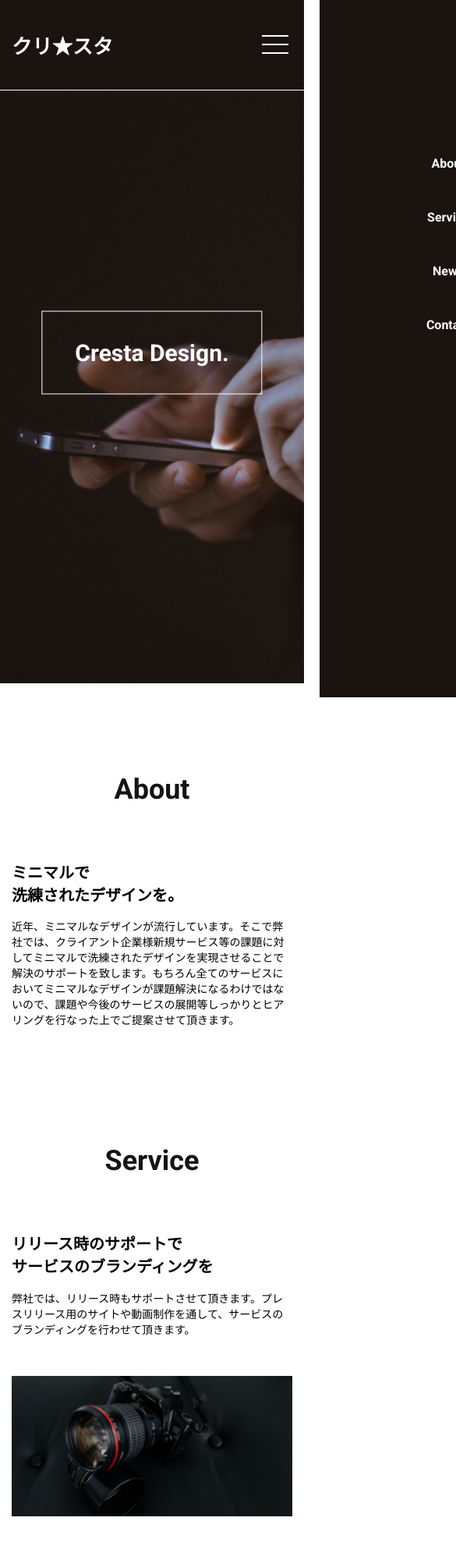
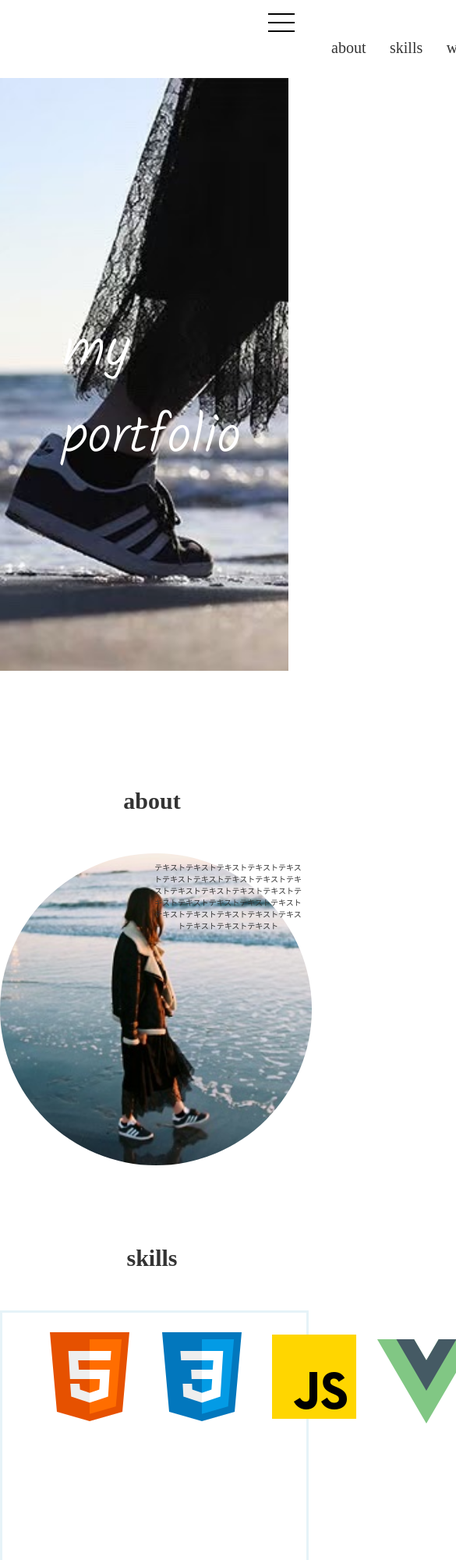
Before and after one commit to e-adachi-55/my-portfolio--, a plain HTML site: page index.html in a window 390 px wide. Shown: the top 2000 px of the page at 78% size, 585 px wide, since content can reach past the window. Drawn offline with nearby package versions, Linux system fonts and the light colour scheme.

Commit message:
five commit
スキル部分ロゴ更新

```diff
--- a/css/style.css
+++ b/css/style.css
@@ -1,232 +1,150 @@
 html {
     font-size: 62.5%;
-    font-family: 'Roboto', sans-serif;
     scroll-behavior: smooth;
 }
 
-body,header,h1,ul {
+body {
     padding: 0;
     margin: 0;
+    color: #333;
 }
 
 ul li {
     list-style: none;
 }
+
 a {
     text-decoration: none;
+    color: #333;
 }
 
 .header {
-    color: #fff;
-    background-color: #1B1310;
-    margin-bottom: 100px;
+    padding: 0 100px;
 }
 
-.header_bg {
+nav {
     display: flex;
-    justify-content: space-between;
+    justify-content: flex-end;
+    height: 100px;
     align-items: center;
-    height: 75px;
-    border-bottom: 1px solid #fff;
-    padding: 0 120px;
 }
 
-.header_nav {
-    display: flex;
-    font-size: 1.6rem;
-    font-weight: bold;
-}
-
-.header_bg input {
-    display: none;
-}
-
-.header_nav li {
-    margin-left: 30px;
-    color: #fff;
-}
-
-.header_nav li a {
-    color: #fff;
-}
-
-.site_title {
-    font-size: 2.6rem;
-    width: 100%;
-}
-
-
-.header_fv .fv_img_pc {
-    background-image: url(../img/fv-bgi@2x.jpg);
-    background-repeat: no-repeat;
-    background-size: cover;
-    background-position: center bottom;
-    height: 90vh;
-    position: relative;
-    display: block !important;
-}
-
-.header_fv .fv_img_sp {
-    display: none !important;
-}
-
-.fv_title {
-    position: absolute;
-    top: 50%;
-    left: 50%;
-    transform: translate(-50%, -50%);
-    font-size: 5rem;
-    border: 1px solid #fff;
-    font-weight: bold;
-    padding: 35px 42px;
-}
-
-.container {
-    max-width: 1030px;
-    margin: 0 auto;
-}
-
-.contents_title {
-    font-size: 3.6rem;
-    color: #141414;
-    margin-bottom: 70px;
-    text-align: center;
-    font-weight: bold;
-}
-
-.about {
-    margin-bottom: 150px;
-}
-
-.sub_title {
-    font-size: 2.4rem;
-}
-
-.text {
-    font-size: 1.4rem;
-}
-
-.service_contents {
-    display: flex;
-    justify-content: space-between;
-    align-items: center;
-    flex-wrap: wrap;
-    width: 100%;
-}
-
-.service_text {
-    width: 40%;
-    order: 2;
-    margin-bottom: 50px;
-}
-
-.service_img {
-    width: 40%;
-    order: 1;
-    margin-bottom: 50px;
-}
-
-.service_text2 {
-    width: 40%;
-    order: 3;
-}
-
-.service_img2 {
-    width: 40%;
-    order: 4;
-}
-
-.service {
-    margin-bottom: 150px;
-}
-
-.news {
-    margin-bottom: 152px;
-}
-
-.news_contents {
+.navi {
     display: flex;
     justify-content: space-between;
 }
 
-.news_card {
-    width: calc((100% / 3) - 25px);
-    -webkit-box-shadow: 0 0 6px rgba(27, 19, 16, 0.4);
-        box-shadow: 0 0 6px rgba(27, 19, 16, 0.4);
+.navi li {
+    margin-left: 15px;
+    font-size: 2rem;
 }
 
-.news_text {
-    padding: 25px 34px;
-    font-size: 1.3rem;
+.main_visual {
+    height: 90vh;
 }
 
-.contact {
-    max-width: 700px;
-    margin: 0 auto 50px;
+.main_img  {
+    background-image: url(../img/main.jpg);
+    background-size: cover;
+    background-position: center;
+    background-repeat: no-repeat;
+    height: 100%;
+    width:auto;
+    position: relative;
 }
 
-.contact_title {
-    font-size: 2.4rem;
-    text-align: center;
-    margin-bottom: 70px;
+.main_text {
+    position: absolute;
+    top: 60%;
+    left: 50%;
+    transform: translate(-50%, -50%);
+    color: #fff;
+    font-size: 7rem;
+    font-family: 'Kalam', cursive;
+    -webkit-animation: fadeIn 3s ease 0s 1 normal;
+    animation: fadeIn 3s ease 0s 1 normal;
 }
 
-label,
-input,textarea {
-    width: 100%;
+@keyframes fadeIn {
+    0% {
+      opacity: 0
     }
 
-input,
-textarea {
-    font-size: 1.6rem;
-    border: 1px solid #141414;
+    100% {
+      opacity: 1
+    }
   }
 
-input {
-    margin-bottom: 22px;
+  @-webkit-keyframes fadeIn {
+    0% {
+      opacity: 0
     }
 
-textarea {
+    100% {
+      opacity: 1
+    }
+  }
+
+.main_visual {
+    margin-bottom: 150px;
+}
+
+section {
+    max-width: 1030px;
+    margin: 0 auto 100px;
+}
+
+.contents_title {
+    font-size: 3rem;
+    text-align: center;
     margin-bottom: 50px;
 }
 
-.btn {
-    padding: 16px 97px;
-    background-color: #1B1310;
-    color: #FFFFFF;
-    border-radius: 30px;
-    display: block;
-    margin: 0 auto;
-    font-size: 2rem;
-    outline: none;
-    cursor: pointer;
-    border: none;
-    -webkit-box-shadow: 0 0 6px rgba(27, 19, 16, 0.4);
-        box-shadow: 0 0 6px rgba(27, 19, 16, 0.4);
+.about_wrapper {
+    display: flex;
 }
 
-.footer {
-    background-color: #1B1310;
-    color: #fff;
-    font-size: 1.4rem;
+.about_img {
+    width: 50%;
     text-align: center;
-    width: 100%;
-    padding: 30px 0;
 }
 
+.about_img img{
+    border-radius: 50%;
+    width: 400px;
+}
+
+.about_text {
+    width: 50%;
+}
+
+.about_text p {
+    text-align: center;
+}
+
+.skills_container {
+    border: 3px solid #add8e64d;
+    width: 100%;
+    height: 500px;
+}
+
+.skills_card {
+    display: flex;
+}
+
+
+/*ハンバーガーボタン*/
 @media screen and (max-width: 768px) {
-    /* bager menu */
-
     #header #navi {
         transition: all .6s;
         overflow-y: auto;
-    padding-top: 50px;
+        padding-top: 40px;
         width: 300px;
         height: 100vh;
         z-index: 200;
         top: 0;
         right: -320px;
-    background-color: #1B1310;
+        background-color: #fff;
         position: fixed;
     }
 
@@ -234,21 +152,10 @@ textarea {
         width: 44px;
         height: 44px;
         z-index: 300;
-    top: 35px;
-    right: 15px;
+        top: 7px;
+        right: 7px;
         cursor: pointer;
         position: absolute;
-    }
-
-    .header_nav {
-        display: block;
-        height: 100%;
-        text-align: center;
-        margin: 150px auto;
-    }
-
-    .header_nav li {
-        margin-bottom: 50px;
     }
 
     .hamburger_line {
@@ -256,7 +163,7 @@ textarea {
         width: 34px;
         height: 2px;
         left: 5px;
-        background-color: #FFF;
+        background-color: #000;
         position: absolute;
     }
 
@@ -284,7 +191,6 @@ textarea {
     .nav_open .nav_bg {
         opacity: .8;
         visibility: visible;
-        color: #fff;
     }
 
     .nav_open .hamburger_line1 {
@@ -302,95 +208,4 @@ textarea {
         top: 20px;
     }
 
-    .header_fv .fv_img_pc {
-        display: none !important;
 }
-
-    .header_fv .fv_img_sp {
-        display: block !important;
-        background-image: url(../img/fv-bgi_sp@2x.jpg);
-        background-repeat: no-repeat;
-        background-size: cover;
-        height: 90vh;
-        position: relative;
-    }
-
-    .header_bg {
-        padding: 20px 15px;
-        height: 75px;
-    }
-
-    .fv_title {
-        position: absolute;
-        top: 50%;
-        left: 50%;
-        transform: translate(-50%, -50%);
-        font-size: 3rem;
-        border: 1px solid #fff;
-        font-weight: bold;
-        white-space: nowrap
-    }
-
-    .container {
-        padding: 15px;
-    }
-
-    .service_contents {
-        display: block;
-        width: 100%;
-    }
-
-    .service_text {
-        width: 100%;
-    }
-
-    .service_img {
-        width: 100%;
-    }
-
-    .service_text2 {
-        width: 100%;
-    }
-
-    .service_img2 {
-        width: 100%;
-    }
-
-    .service_contents img {
-        width: 100%;
-    }
-
-    .sub_title {
-        font-size: 2rem;
-    }
-
-    .text {
-        font-size: 1.4rem;
-    }
-
-    .news_contents {
-        display: block;
-    }
-
-    .news_card {
-        width: 100%;
-        margin-bottom: 50px;
-    }
-
-    .news_card img {
-        width: 100%;
-    }
-
-    .contact {
-        max-width: 768px;
-    }
-
-    input,
-    textarea {
-        width: 100%;
-        -moz-box-sizing: border-box;
-        -webkit-box-sizing: border-box;
-        box-sizing: border-box;
-    }
-
-}
--- a/index.html
+++ b/index.html
@@ -3,24 +3,24 @@
 <head>
     <meta charset="UTF-8">
     <meta name="viewport" content="width=device-width, initial-scale=1.0">
-    <title>Crista Design.</title>
+    <title>my portfolio</title>
     <link rel="stylesheet" href="css/style.css">
-    <link href="https://fonts.googleapis.com/css2?family=Noto+Sans+JP:wght@400;700&family=Roboto:wght@400;700&display=swap"
-      rel="stylesheet">
+    <link href="https://fonts.googleapis.com/css2?family=Kalam:wght@300&display=swap" rel="stylesheet">
+    <script
+src="https://code.jquery.com/jquery-2.2.4.min.js"
+integrity="sha256-BbhdlvQf/xTY9gja0Dq3HiwQF8LaCRTXxZKRutelT44="
+crossorigin="anonymous"></script>
 </head>
 <body>
     <header class="header">
-        <div class="header_bg" id="header">
-        <h1 class="site_title">クリ★スタ</h1>
+        <div id="header">
             <nav>
-        <div id="navi">
-            <ul class="header_nav">
-                <li><a href="#about">About</a></li>
-                <li><a href="#service">Service</a></li>
-                <li><a href="#news">News</a></li>
-                <li><a href="#contact">Contact</a></li>
+            <ul id="navi" class="navi">
+                <li><a href="#about">about</a></li>
+                <li><a href="#skills">skills</a></li>
+                <li><a href="#">works</a></li>
+                <li><a href="#">contact</a></li>
             </ul>
-        </div>
             </nav>
 
             <!-- ボタン部分ここを後で追加するだけ-->
@@ -33,73 +33,43 @@
             <!-- /ボタン部分ここを後で追加するだけ-->
 
         </div>
-        <div class="header_fv">
-            <div class="fv_img_pc"></div>
-            <div class="fv_img_sp"></div>
-                <p class="fv_title">Cresta Design.</p>
+    </header>
+    <main>
+        <div class="main_visual">
+            <div class="main_img"></div>
+            <div class="main_text">
+                <p>my portfolio</p>
             </div>
-    </header>
-    <div class="container">
+        </div>
         <section class="about" id="about">
-            <h1 class="contents_title">About</h1>
-            <h2 class="sub_title">ミニマルで<br>洗練されたデザインを。</h2>
-            <p class="text">近年、ミニマルなデザインが流行しています。そこで弊社では、クライアント企業様新規サービス等の課題に対してミニマルで洗練されたデザインを実現させることで解決のサポートを致します。もちろん全てのサービスにおいてミニマルなデザインが課題解決になるわけではないので、課題や今後のサービスの展開等しっかりとヒアリングを行なった上でご提案させて頂きます。</p>
-        </section>
-        <section class="service" id="service">
-            <h1 class="contents_title">Service</h1>
-            <div class="service_contents">
-                <div class="service_text">
-                    <h2 class="sub_title">リリース時のサポートで<br>サービスのブランディングを</h2>
-                    <p class="text">弊社では、リリース時もサポートさせて頂きます。プレスリリース用のサイトや動画制作を通して、サービスのブランディングを行わせて頂きます。</p>
+            <h1 class="contents_title">about</h1>
+            <div class="about_wrapper">
+                <div class="about_img">
+                    <img src="./img/about.jpg" alt="">
                 </div>
-                <div class="service_img">
-                    <img src="img/service-image@2x.jpg" alt="">
-                </div>
-                <div class="service_text2">
-                    <h2 class="sub_title">リリース後のサポートで<br>効果を最大化させる</h2>
-                    <p class="text">弊社では、リリース後もサポートさせて頂きます。サービスはリリース後に様々な課題にぶつかります。そこでクライアント様と一緒に改善を行うことで、デザインの効果を最大化させます。</p>
-                </div>
-                <div class="service_img2">
-                    <img src="img/service-image02@2x.jpg" alt="">
+                <div class="about_text">
+                    <p>テキストテキストテキストテキストテキストテキストテキストテキストテキストテキストテキストテキストテキストテキストテキストテキストテキストテキストテキストテキストテキストテキストテキストテキストテキストテキストテキスト</p>
                 </div>
             </div>
         </section>
-        <section class="news" id="news">
-            <h1 class="contents_title">News</h1>
-            <ul class="news_contents">
-                <li class="news_card">
-                    <img src="img/card-image1@2x.jpg" alt="">
-                    <p class="news_text">新規サイトを公開しました。今回のサイトは白と黒を基調にしたミニマルなデザインになっています。</p>
-                </li>
-                <li class="news_card">
-                    <img src="img/card-image2@2x.jpg" alt="">
-                    <p class="news_text">新規サイトを公開しました。今回のサイトは白と黒を基調にしたミニマルなデザインになっています。</p>
-                </li>
-                <li class="news_card">
-                    <img src="img/card-image3@2x.jpg" alt="">
-                    <p class="news_text">新規サイトを公開しました。今回のサイトは白と黒を基調にしたミニマルなデザインになっています。</p>
-                </li>
+        <section class="skills" id="skills">
+            <h1 class="contents_title">skills</h1>
+            <div class="skills_container">
+                <ul class="skills_card">
+                    <li class="skill"><img src="img/icons8-html-5-48.png" alt=""></li>
+                    <li class="skill"><img src="img/icons8-css3-48.png" alt=""></li>
+                    <li class="skill"><img src="img/icons8-javascript-48.png" alt=""></li>
+                    <li class="skill"><img src="img/icons8-vue-js-48.png" alt=""></li>
+                    <li class="skill"><img src="img/icons8-php-ロゴ-30.png" alt=""></li>
+                    <li class="skill"><img src="img/icons8-mysql-16.png" alt=""></li>
+                    <li class="skill"><img src="img/icons8-adobe-photoshop-48.png" alt=""></li>
+                    <li class="skill"><img src="img/icons8-adobe-xd-48.png" alt=""></li>
                 </ul>
+            </div>
         </section>
-        <section class="contact" id="contact">
-            <h1 class="contact_title">お問い合わせ</h1>
-            <form action="">
-                <label for="name">担当者名</label>
-                <input type="name" id="name" name="name">
-                <label for="tel">電話番号</label>
-                <input type="tel" id="tel" name="tel">
-                <label for="mail">メールアドレス</label>
-                <input type="email" id="mail" name="mail">
-                <label for="text">お問い合わせ内容</label>
-                <textarea type="text" name="text" id="text" cols="30" rows="10"></textarea>
-                <button class="btn">送信</button>
-            </form>
-        </section>
-    </div>
-    <footer class="footer">
-        <p>©︎crest.design all rights reserved</p>
-    </footer>
-    <script src="https://code.jquery.com/jquery-3.3.1.js"></script>
+    </main>
+
+
 <script>
    (function ($) {
 
```
Also changed, not shown: img/CSS.jpeg (added), img/HTML5.jpeg (added), img/JS.jpeg (added), img/icons8-adobe-photoshop-48.png (added), img/icons8-adobe-xd-48.png (added), img/icons8-css3-48.png (added), img/icons8-html-5-48.png (added), img/icons8-javascript-48.png (added), img/icons8-mysql-16 (1).png (added), img/icons8-mysql-16.png (added), img/icons8-php-ロゴ-30.png (added), img/icons8-sass-48.png (added), img/icons8-vue-js-48.png (added), img/icons8-ワードプレス-104.png (added), 1 more files. Lines whose indentation alone changed are shown as unchanged.
